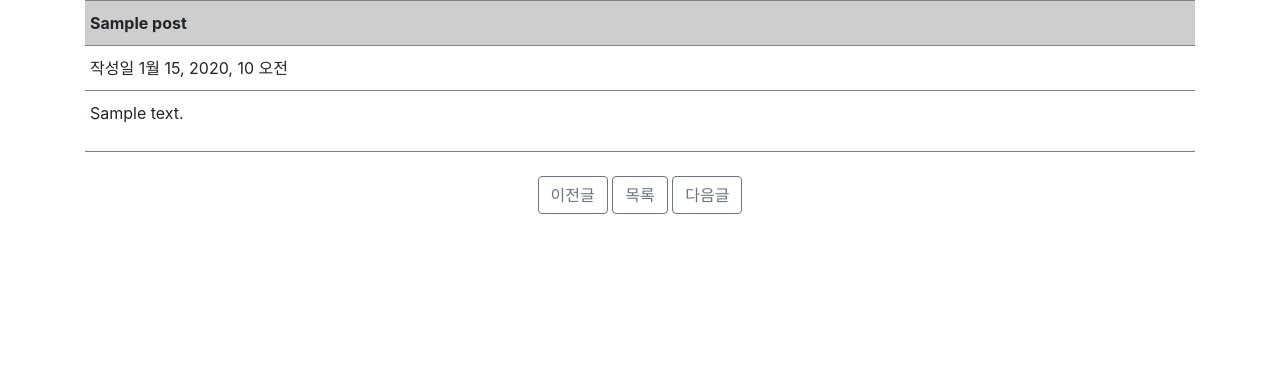
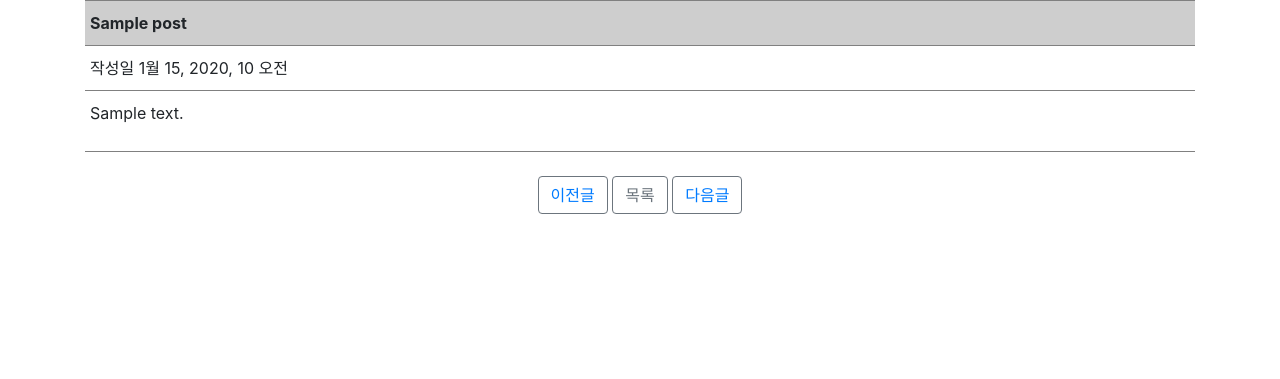
Before and after one commit to Daenamu/KNUSD-20202-10, a Django app: page /main/post/1/ in a window 1280 px wide. Shown: the part 165-544 px from the top of the page. Run offline with Django 3.2, Linux system fonts and the light colour scheme; tables that the repository leaves empty hold one stand-in row (values such as "Sample post"); some libraries are stand-ins or nearby versions.

Commit message:
이전글, 다음글 기능 구현

```diff
--- a/team10/main/models.py
+++ b/team10/main/models.py
@@ -1,4 +1,5 @@
 from django.db import models
+from django.urls import reverse
 
 # Create your models here.
 
@@ -21,6 +22,9 @@ class Post(models.Model):
     def __str__(self):
         return self.title
 
+    def get_absolute_url(self):
+        return reverse('main:post_detail', args=(self.id, ))
+
     def get_previous(self):
         return self.get_previous_by_upload_dt()
 
--- a/team10/main/templates/main/post_detail.html
+++ b/team10/main/templates/main/post_detail.html
@@ -57,9 +57,9 @@
         <br>
         <div class = "row text-center">
             <div class= "col">
-                <button type="button" class="btn btn-outline-secondary">이전글</button>
+                <button type="button" class="btn btn-outline-secondary"><a href="{{ post.get_previous.get_absolute_url }}">이전글</a></button>
                 <button type="button" class="btn btn-outline-secondary">목록</button>
-                <button type="button" class="btn btn-outline-secondary">다음글</button>
+                <button type="button" class="btn btn-outline-secondary"><a href="{{ post.get_next.get_absolute_url }}">다음글</a></button>
             </div>
         </div>
     </div>
```
